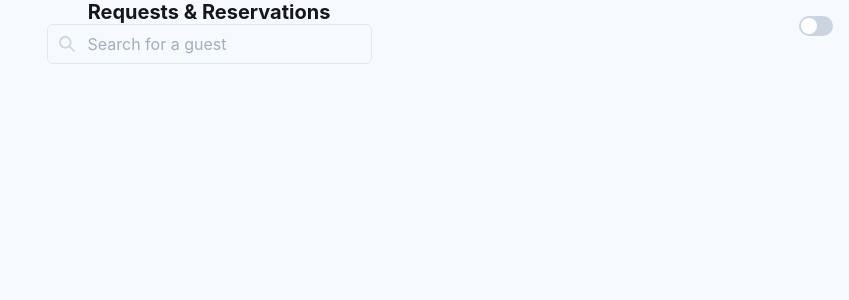
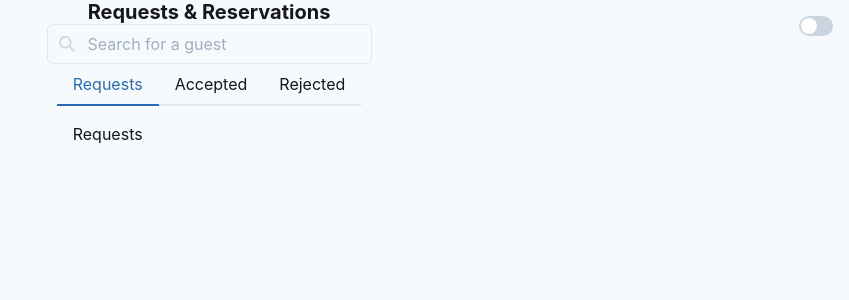
Before and after one commit to sergeichestakov/reservations, a Next.js app: page / in a window 1280 px wide. Shown: the top 300 px of the page, without its empty margins (431-1280 px from the left). Built offline with nearby package versions, Linux system fonts and the light colour scheme.

Commit message:
Add tabs boilerplate

```diff
--- a/src/pages/index.tsx
+++ b/src/pages/index.tsx
@@ -1,5 +1,12 @@
 import * as React from "react";
-import { Heading } from "@chakra-ui/react";
+import {
+  Heading,
+  TabList,
+  TabPanels,
+  TabPanel,
+  Tabs,
+  Tab,
+} from "@chakra-ui/react";
 import Container from "../components/Container";
 import DarkModeSwitch from "../components/DarkModeSwitch";
 import SearchBar from "../components/SearchBar";
@@ -11,6 +18,25 @@ export default function Index() {
         Requests & Reservations
       </Heading>
       <SearchBar />
+      <Tabs>
+        <TabList>
+          <Tab>Requests</Tab>
+          <Tab>Accepted</Tab>
+          <Tab>Rejected</Tab>
+        </TabList>
+
+        <TabPanels>
+          <TabPanel>
+            <p>Requests</p>
+          </TabPanel>
+          <TabPanel>
+            <p>Accepted</p>
+          </TabPanel>
+          <TabPanel>
+            <p>Rejected</p>
+          </TabPanel>
+        </TabPanels>
+      </Tabs>
       <DarkModeSwitch />
     </Container>
   );
```
